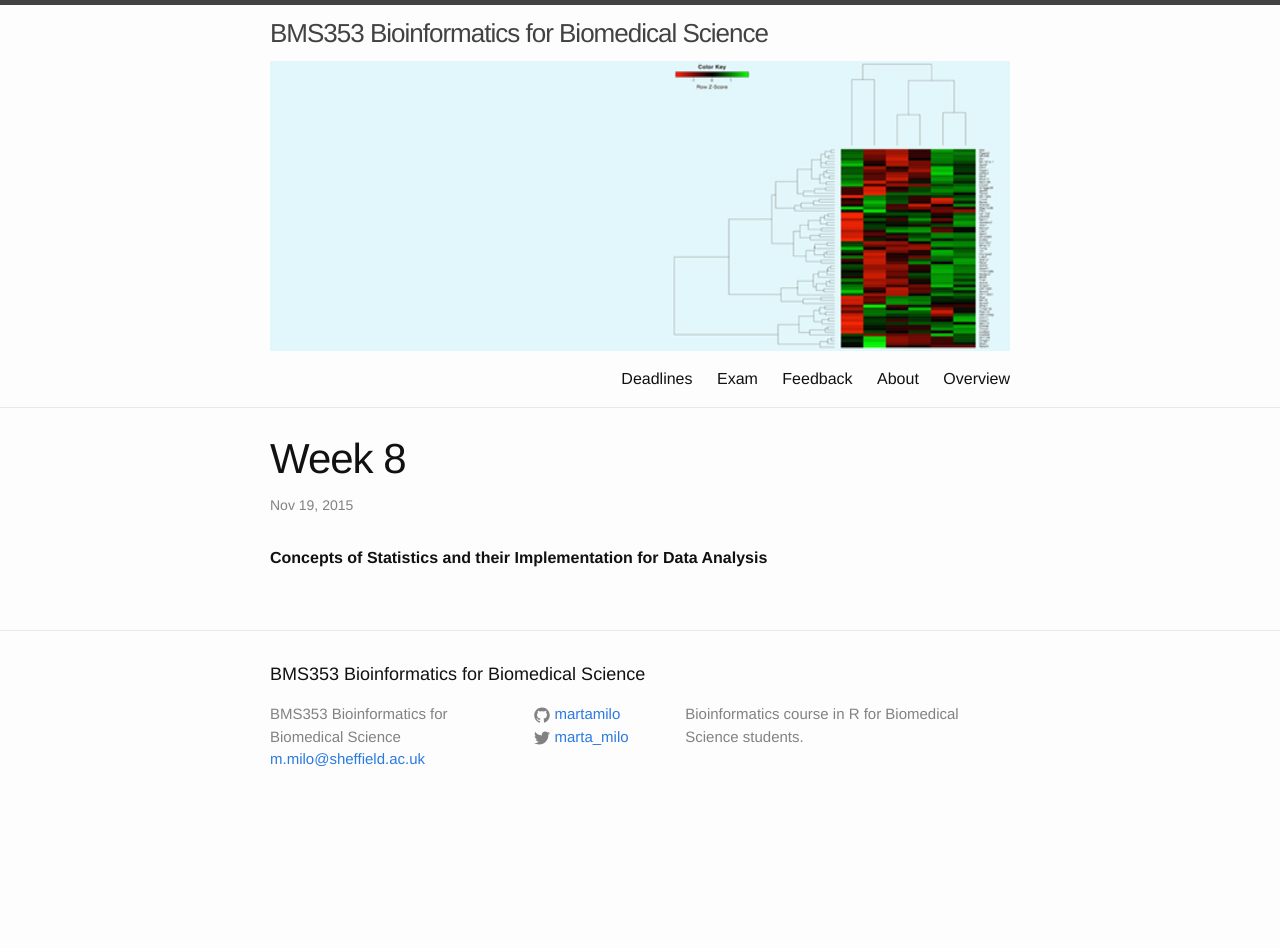
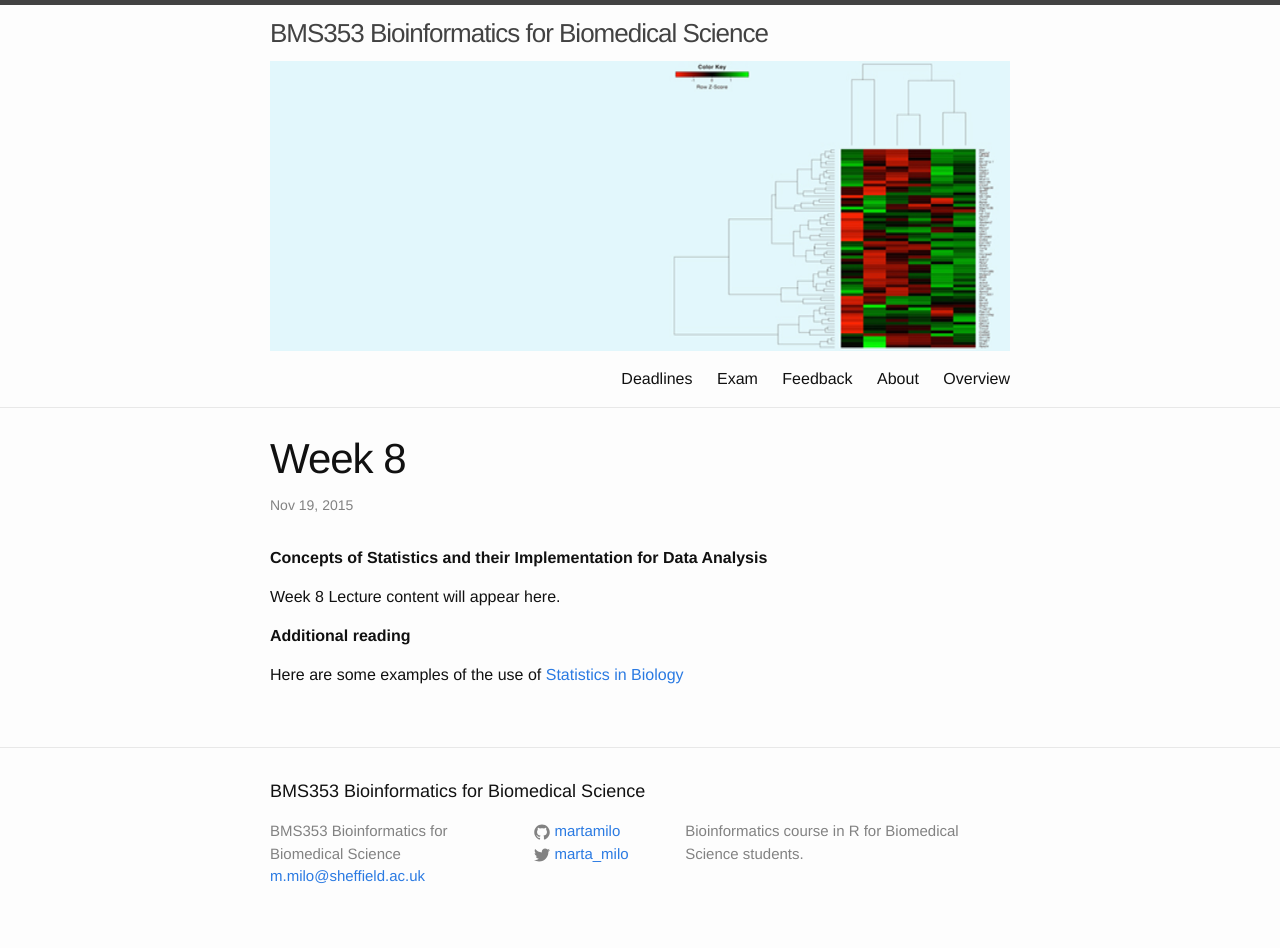
Before and after one commit to sods/bioinformatics, a Jekyll site: the page built from _posts/2015-11-19-week-8-concepts-of-statistics-and-their-implementation.md, in a window 1280 px wide. Built offline with Jekyll 4.4.1, drawn with Linux system fonts in a browser that asks for light colours; comment, search, counter and statistics services are not loaded; before the commit the page ends 900 px from its top, so only the background shows below that.

Commit message:
Added additional reading

```diff
--- a/_posts/2015-11-19-week-8-concepts-of-statistics-and-their-implementation.md
+++ b/_posts/2015-11-19-week-8-concepts-of-statistics-and-their-implementation.md
@@ -6,3 +6,12 @@ length: 2
 venue: HI-F28
 tagline: Concepts of Statistics and their Implementation for Data Analysis
 ---
+
+Week 8 Lecture content will appear here.
+
+
+
+**Additional reading**
+
+
+Here are some examples of the use of [Statistics in Biology](http://www.nature.com/collections/qghhqm/content/statistics-in-biology)
```
